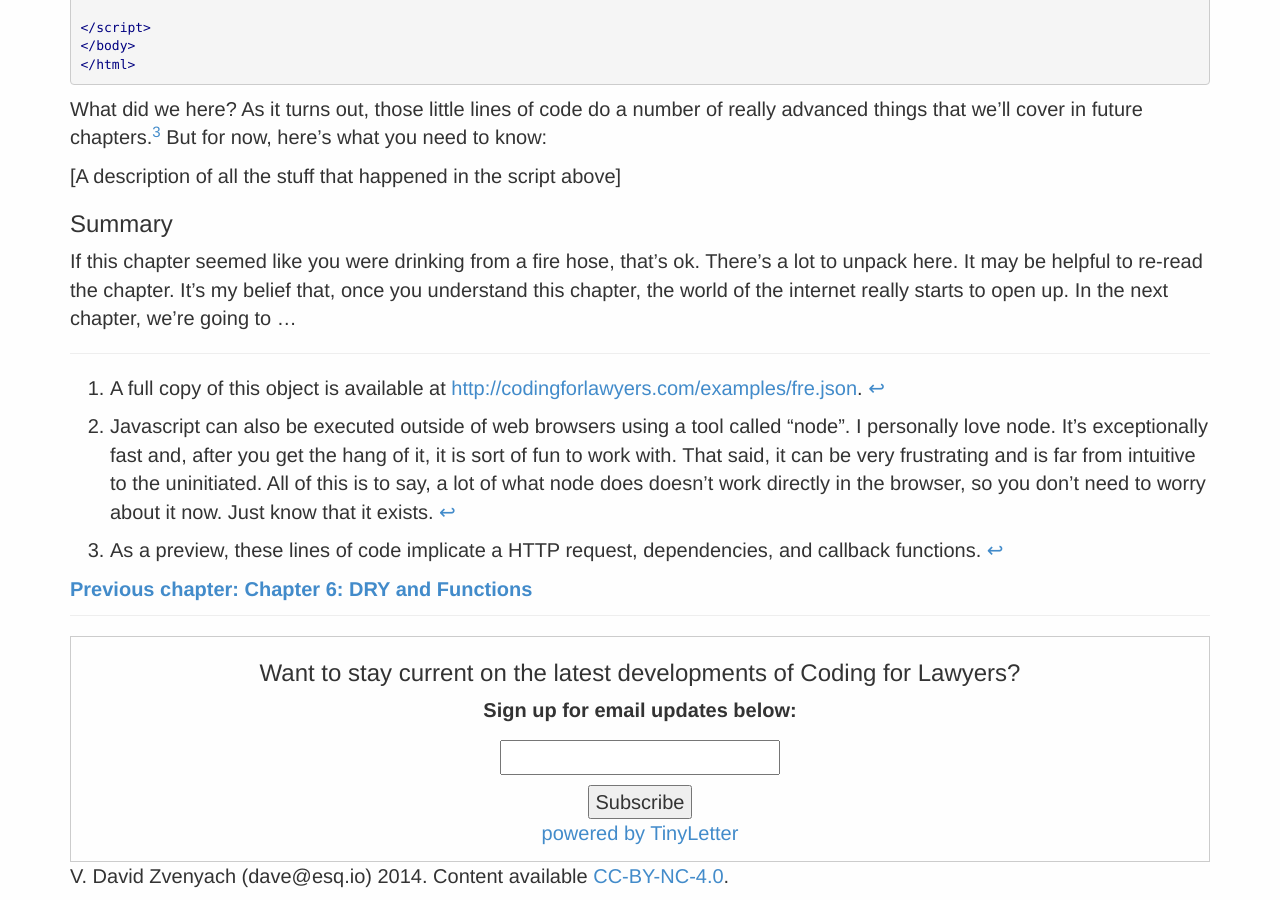
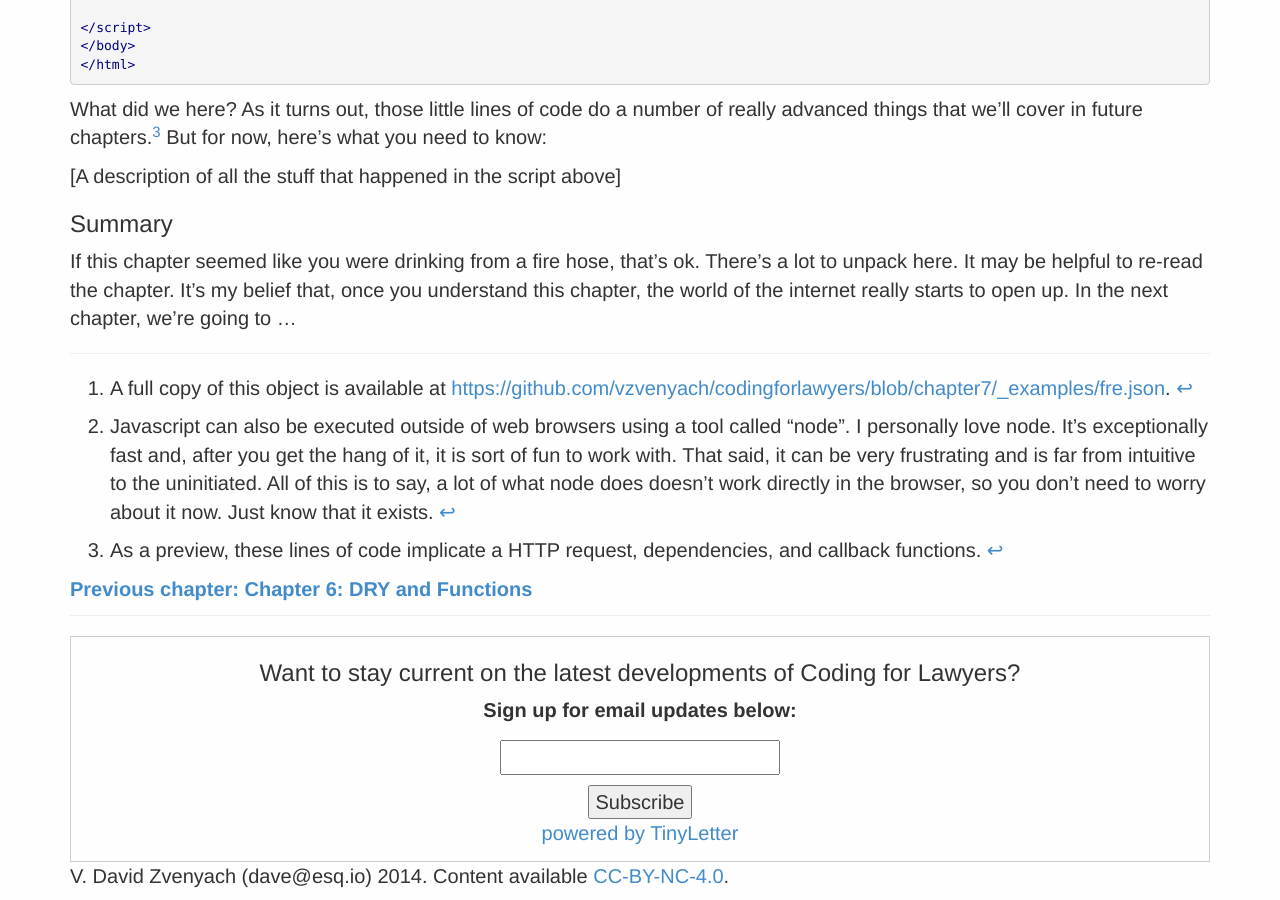
Before and after one commit to vdavez/codingforlawyers, a Jekyll site: the page built from _chapters/ch7.md, in a window 1280 px wide and 900 px high, scrolled down 2670 px. Built offline with Jekyll 4.4.1, drawn with Linux system fonts in a browser that asks for light colours; nearby versions of some CDN libraries; some of the changed lines change nothing that is shown.

Commit message:
Update ch7.md

```diff
--- a/_chapters/ch7.md
+++ b/_chapters/ch7.md
@@ -133,7 +133,7 @@ If this chapter seemed like you were drinking from a fire hose, that's ok. There
 
 ***
 
-[^1]: A full copy of this object is available at <http://codingforlawyers.com/examples/fre.json>.
+[^1]: A full copy of this object is available at <https://github.com/vzvenyach/codingforlawyers/blob/chapter7/_examples/fre.json>.
 
 [^2]: Javascript can also be executed outside of web browsers using a tool called "node". I personally love node. It's exceptionally fast and, after you get the hang of it, it is sort of fun to work with. That said, it can be very frustrating and is far from intuitive to the uninitiated. All of this is to say, a lot of what node does doesn't work directly in the browser, so you don't need to worry about it now. Just know that it exists.
 
```
